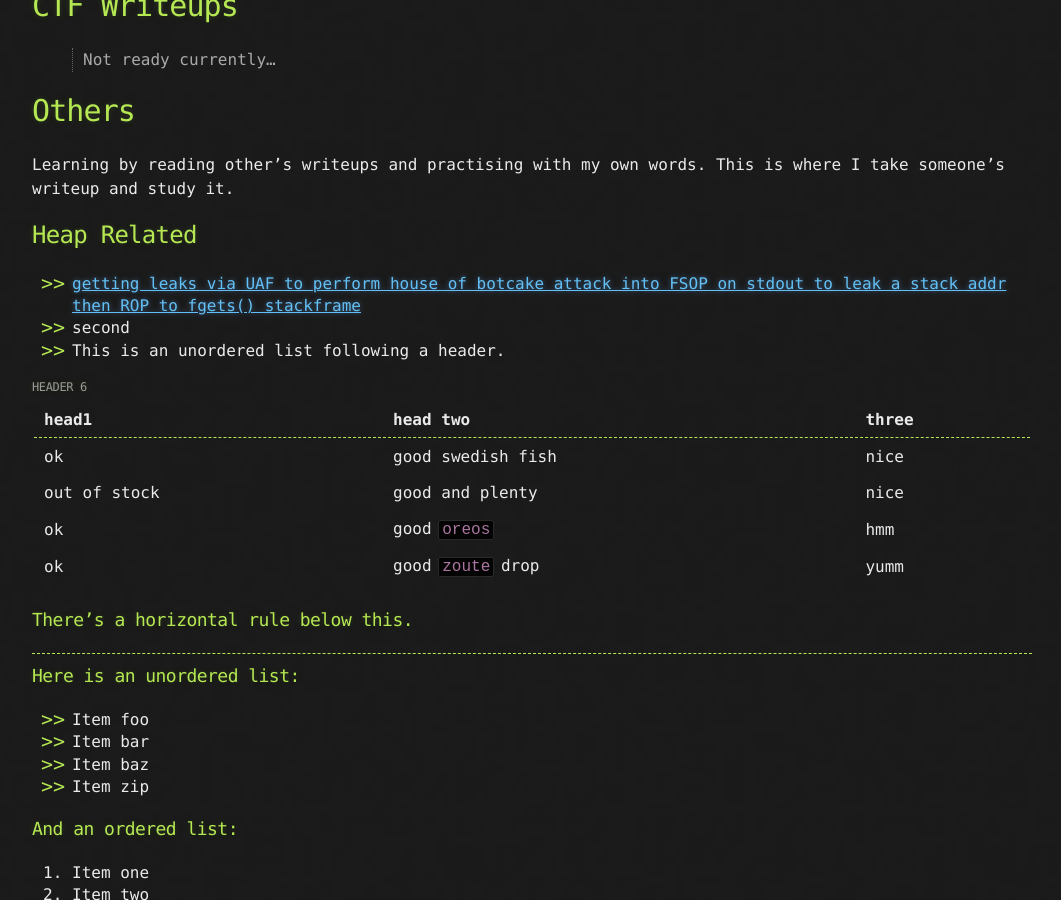
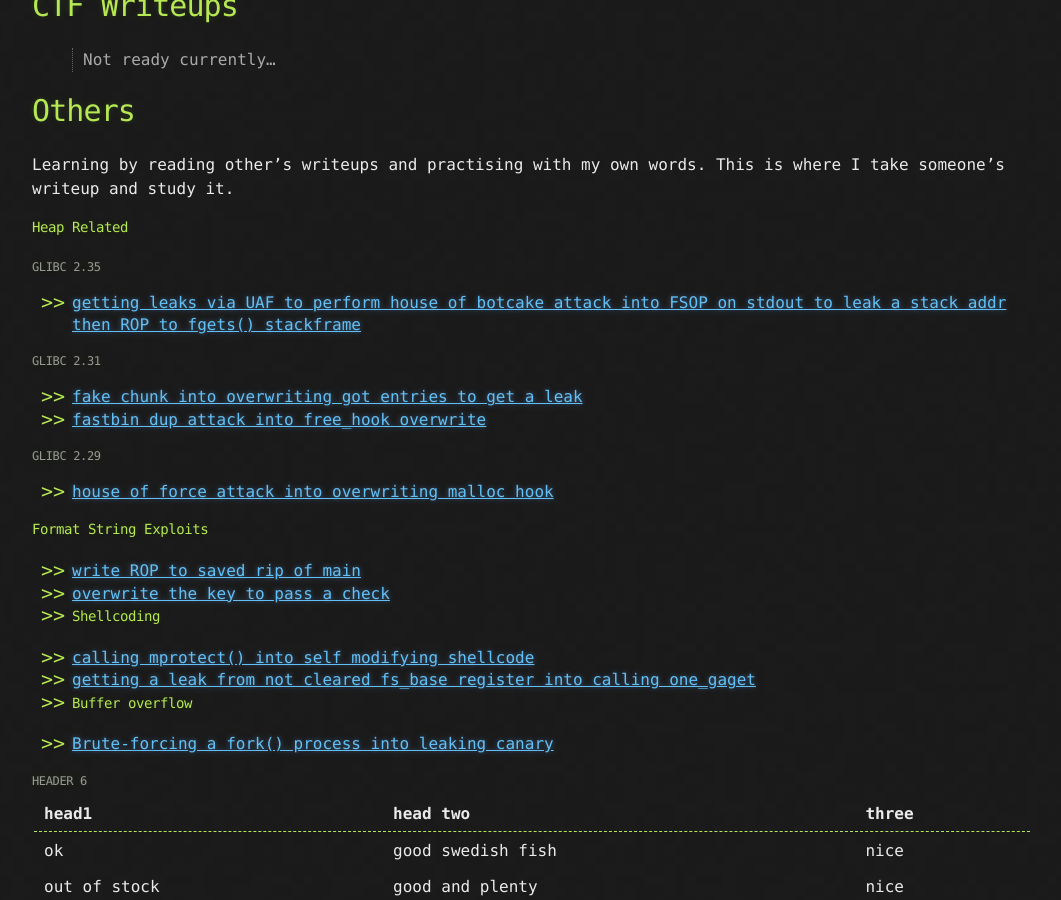
Before and after one commit to 4rsp/4rsp.github.io, a Jekyll site: the page built from index.md, in a window 1280 px wide and 900 px high, scrolled down 250 px. Shown: the whole window, without its empty margins (108-1169 px from the left). Built offline with Jekyll 4.4.1, drawn with Linux system fonts in a browser that asks for light colours; our own code applies the rules of GitHub Pages for plain Markdown files.

Commit message:
Update index.md

```diff
--- a/index.md
+++ b/index.md
@@ -12,11 +12,27 @@ layout: default
 Learning by reading other's writeups and practising with my own words. This is where I take someone's writeup and study it.
 
 
-## Heap Related
+#### Heap Related
+###### Glibc 2.35
+*  [getting leaks via UAF to perform house of botcake attack into FSOP on stdout to leak a stack addr then ROP to fgets() stackframe](../../../../../tokyoking/ctf/tree/main/heap/otherbins/ImaginaryCTF23/mailman/README.md)
 
-*  [getting leaks via UAF to perform house of botcake attack into FSOP on stdout to leak a stack addr then ROP to fgets() stackframe](../../../../../tokyoking/ctf/tree/main/heap/otherbins/ImaginaryCTF23/mailman/README.md)
-*   second
-*   This is an unordered list following a header.
+###### Glibc 2.31
+*   [fake chunk into overwriting got entries to get a leak](../../../../../tokyoking/ctf/tree/main/heap/tcache/BACKDOOR23/Konsolidator)
+*   [fastbin dup attack into free_hook overwrite](../../../../../tokyoking/ctf/tree/main/heap/otherbins/JUSTCTF22/pwn_notes/)
+
+###### Glibc 2.29
+*   [house of force attack into overwriting malloc hook](../../../../../tokyoking/ctf/tree/main/heap/otherbins/SUNSHINECTF23/House_of_Sus)
+
+#### Format String Exploits
+*   [write ROP to saved rip of main](../../../../../tokyoking/ctf/tree/main/format_string/BACKDOOR23/Baby_formatter)
+*   [overwrite the key to pass a check](../../../../../tokyoking/ctf/tree/main/format_string/BlueHensCTF24/)
+*
+#### Shellcoding
+*   [calling mprotect() into self modifying shellcode](../../../../../tokyoking/ctf/tree/main/shellcode/HKCERTCTF24/shellcode_runner3/)
+*   [getting a leak from not cleared fs_base register into calling one_gaget](../../../../../tokyoking/ctf/tree/main/shellcode/HKCERTCTF24/shellcode_runner3(revenge)/)
+*
+#### Buffer overflow
+*   [Brute-forcing a fork() process into leaking canary](../../../../../tokyoking/ctf/tree/main/buffer_overflow/UTCCTF24)
 
 
 ###### Header 6
```
